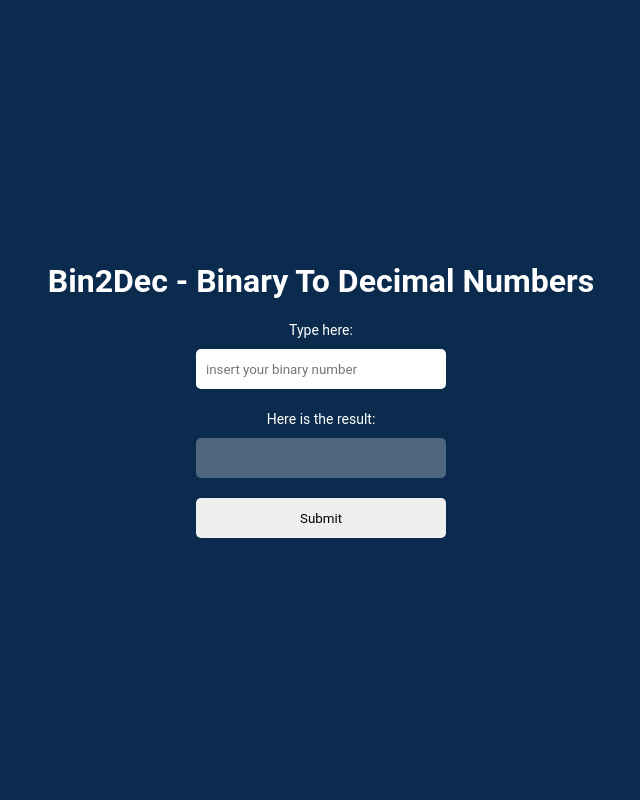
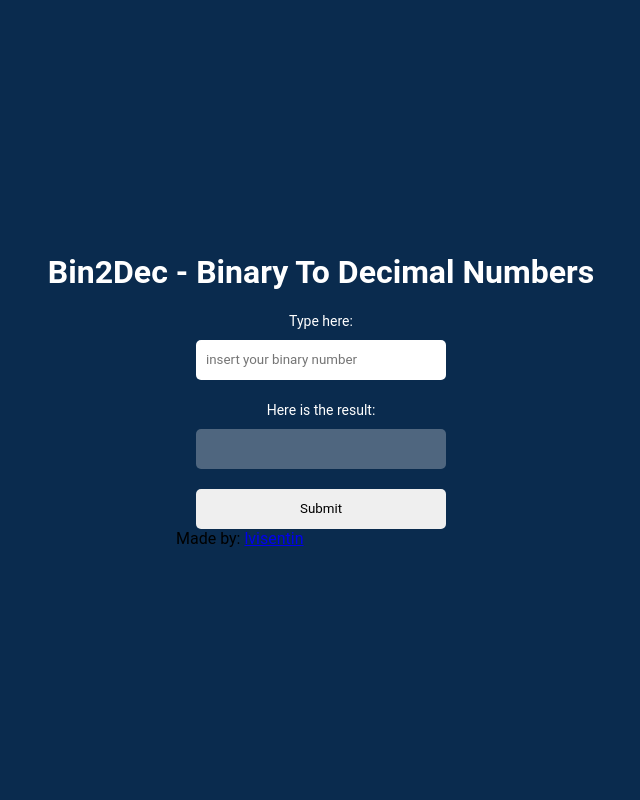
Before and after one commit to lvisentin/bin2dec, a PHP site: page / in a window 1280 px wide. Shown: the whole page, without its empty margins (319-959 px from the left). Run offline with PHP 8.4, Linux system fonts and the light colour scheme.

Commit message:
signature

```diff
--- a/index.php
+++ b/index.php
@@ -96,6 +96,7 @@
                     </div>
                     <button type="submit"> Submit</button>
                 </form>
+                <p class="signature">Made by: <a href="https://github.com/lvisentin">lvisentin</a></p>
             </div>
         </div>
         <script src="https://cdn.jsdelivr.net/npm/vue@2/dist/vue.js"></script>
```
